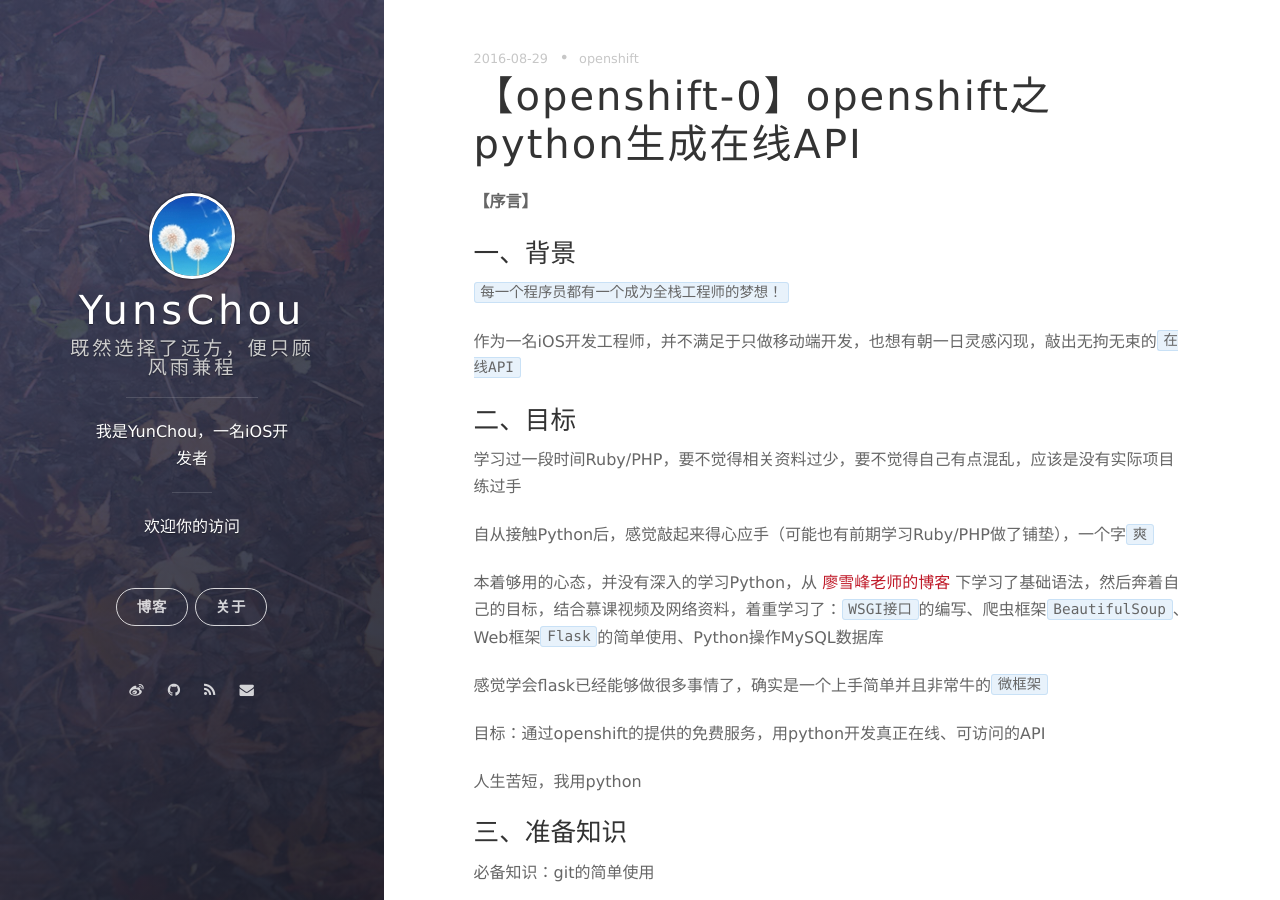
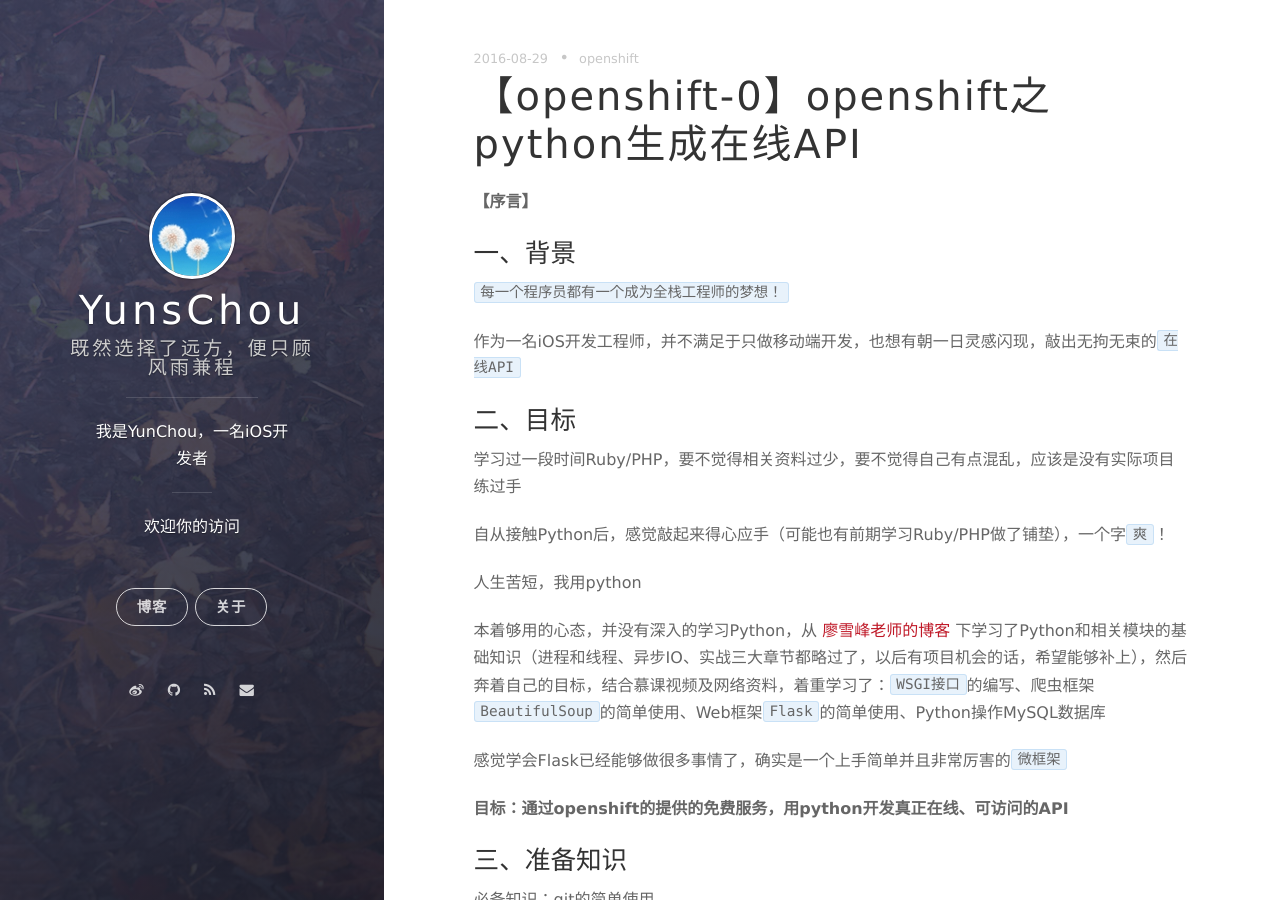
Before and after one commit to YunsChou/Yuns.github.io, a Jekyll site: the page built from _posts/2016-08-29-openshift-guide-0.md, in a window 1280 px wide and 900 px high. Built offline with Jekyll 4.4.1, drawn with Linux system fonts in a browser that asks for light colours; nearby versions of some CDN libraries; Markdown is read by kramdown in place of the engine named in the settings; comment, search, counter and statistics services are not loaded.

Commit message:
fix guide-0

```diff
--- a/_posts/2016-08-29-openshift-guide-0.md
+++ b/_posts/2016-08-29-openshift-guide-0.md
@@ -17,15 +17,15 @@ tags: openshift
 
 学习过一段时间Ruby/PHP，要不觉得相关资料过少，要不觉得自己有点混乱，应该是没有实际项目练过手
 
-自从接触Python后，感觉敲起来得心应手（可能也有前期学习Ruby/PHP做了铺垫），一个字`爽`
-
-本着够用的心态，并没有深入的学习Python，从 [廖雪峰老师的博客](http://www.liaoxuefeng.com/) 下学习了基础语法，然后奔着自己的目标，结合慕课视频及网络资料，着重学习了：`WSGI接口`的编写、爬虫框架`BeautifulSoup`、Web框架`Flask`的简单使用、Python操作MySQL数据库
-
-感觉学会flask已经能够做很多事情了，确实是一个上手简单并且非常牛的`微框架`
-
-目标：通过openshift的提供的免费服务，用python开发真正在线、可访问的API
+自从接触Python后，感觉敲起来得心应手（可能也有前期学习Ruby/PHP做了铺垫），一个字`爽`！
 
 人生苦短，我用python
+
+本着够用的心态，并没有深入的学习Python，从 [廖雪峰老师的博客](http://www.liaoxuefeng.com/) 下学习了Python和相关模块的基础知识（进程和线程、异步IO、实战三大章节都略过了，以后有项目机会的话，希望能够补上），然后奔着自己的目标，结合慕课视频及网络资料，着重学习了：`WSGI接口`的编写、爬虫框架`BeautifulSoup`的简单使用、Web框架`Flask`的简单使用、Python操作MySQL数据库
+
+感觉学会Flask已经能够做很多事情了，确实是一个上手简单并且非常厉害的`微框架`
+
+**目标：通过openshift的提供的免费服务，用python开发真正在线、可访问的API**
 
 ### 三、准备知识
 
```
